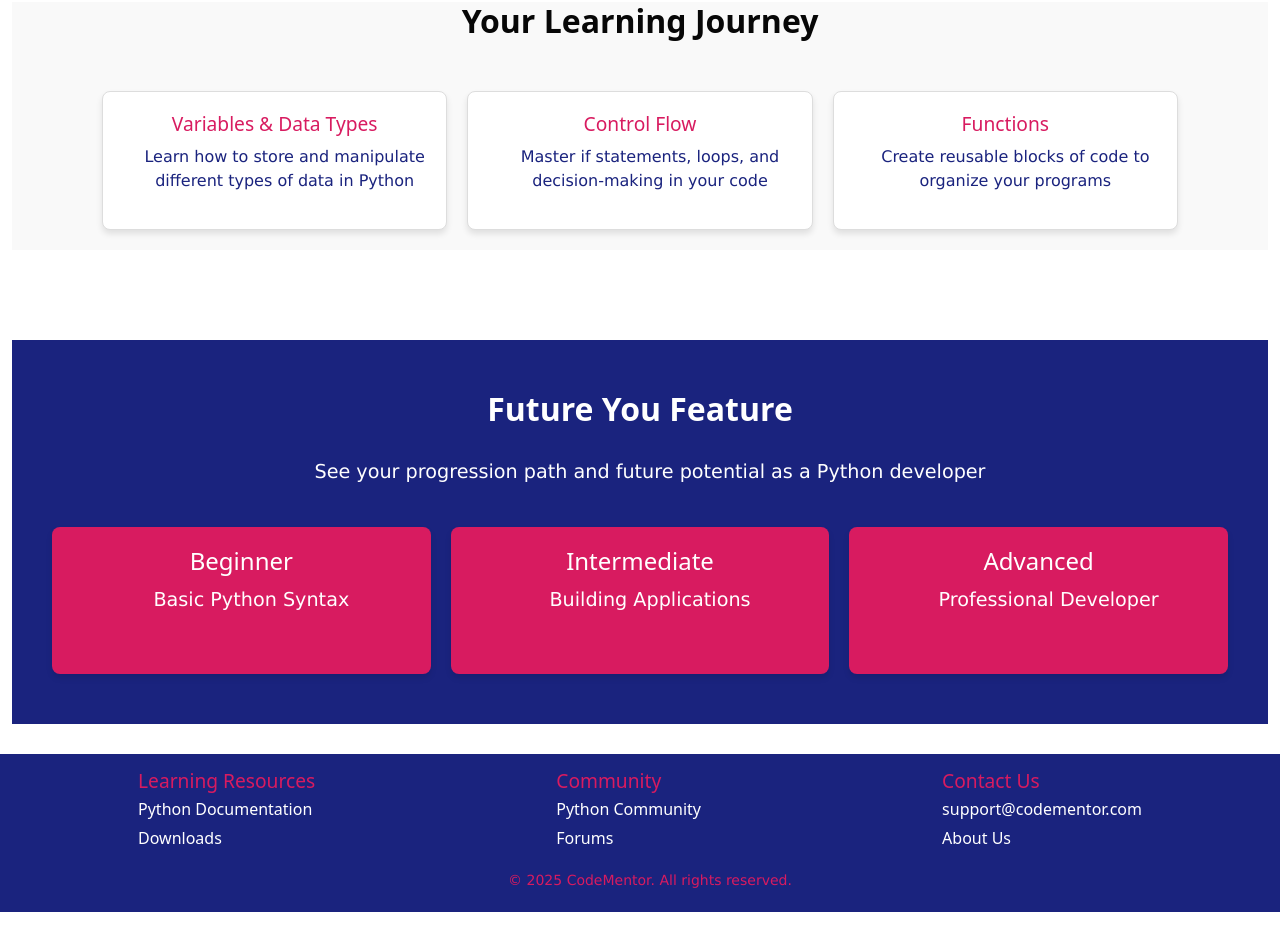
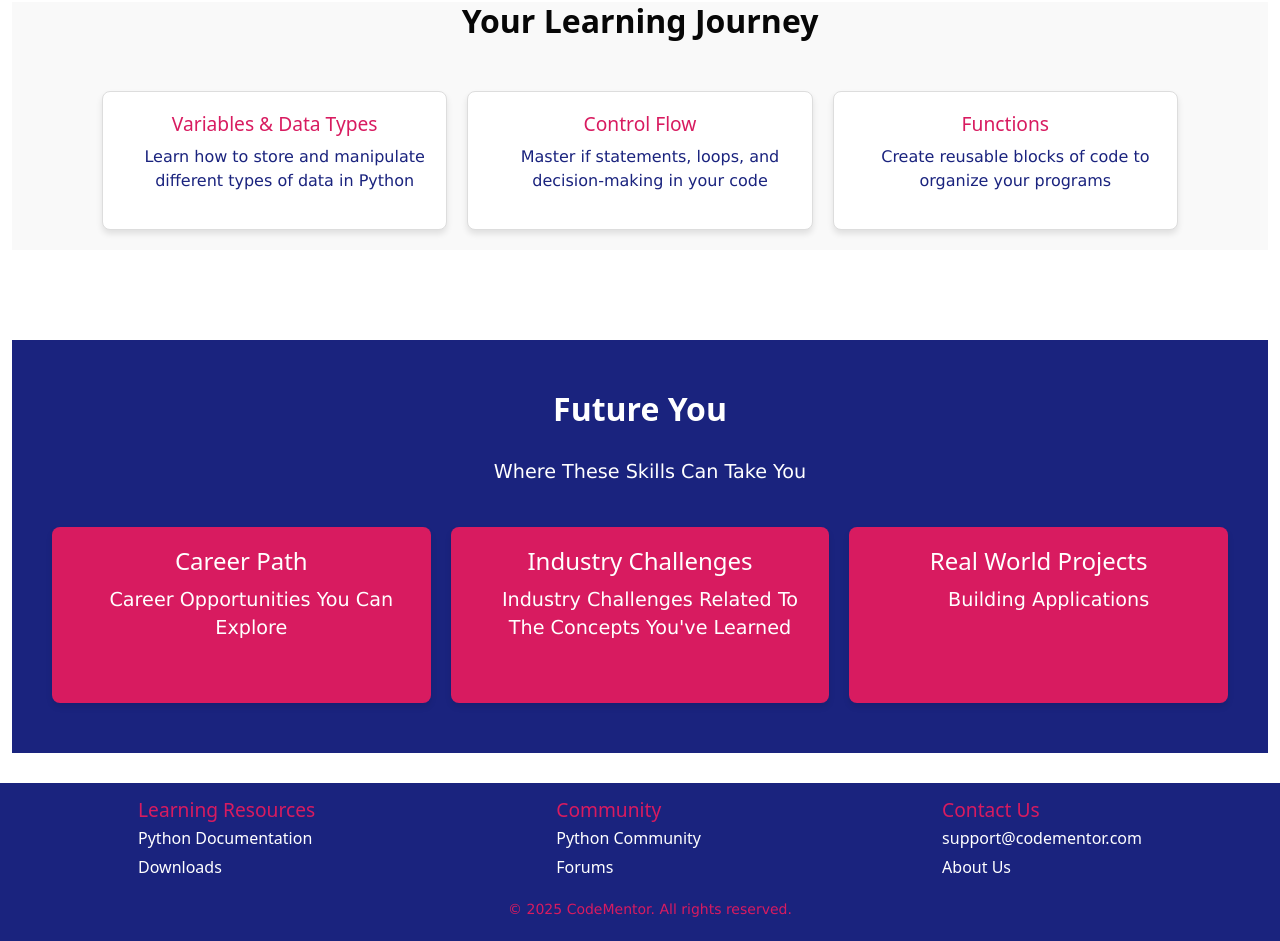
Before and after one commit to OMTPC/code-tutor, a Flask app: page / in a window 1280 px wide. Shown: the part 617-1558 px from the top of the page. Before the commit the page ends 1529 px from the top, so only its background shows below. Run offline with Flask 3, Linux system fonts and the light colour scheme.

Commit message:
final version V1.1

```diff
--- a/app.py
+++ b/app.py
@@ -227,13 +227,13 @@ def check_solution(user_code, exercise_id):
     # Check if any solution matches the user code
     for solution in solutions:
         if solution.solution_type == 'text' and solution.solution_text.strip().lower() == user_code.strip().lower():
-            return "Correct!"  # User's code matches the exact text solution
+            return "Correct!"# User's code matches the exact text solution
 
         if solution.solution_type == 'regex':
             # Check if the user's code matches the regex pattern
             pattern = re.compile(solution.solution_regex)
             if pattern.match(user_code.strip()):
-                return "Correct!"  # User's code matches the regex solution
+                return "Correct!"# User's code matches the regex solution
 
     return "Incorrect. Please try again."  # If no solutions match
 
--- a/templates/dashboard.html
+++ b/templates/dashboard.html
@@ -9,7 +9,7 @@
 
 <section class="learning-choice">
     <div class="intro-dash">
-        <h1>My Learning Journey</h1>
+        <h1>Your Learning Journey</h1>
     </div>
 
     <div class="container mt-4">
--- a/templates/exercise.html
+++ b/templates/exercise.html
@@ -17,7 +17,7 @@
         <!-- Left Column: List of Exercises -->
         <div class="col-md-3 p-3">
             <nav class="lesson-nav">
-                <h3>Exercises</h3>
+                <h3>Module {{ module.moduleid }} - Exercises</h3>
                 <ul class="list-group">
                     <!-- Exercise 1 Button (always enabled) -->
                     <li class="list-group-item">
@@ -87,7 +87,7 @@ window.onload = function() {
                         document.getElementById("exercise-description").innerHTML = `<p>${data.error}</p>`;
                     } else {
                         document.getElementById("exercise-title").innerText = data.title;
-                        document.getElementById("exercise-description").innerText = data.description;
+                        document.getElementById("exercise-description").innerHTML = data.description;
                     }
                 })
                 .catch(error => console.error("Error fetching exercise:", error));
--- a/templates/future_you.html
+++ b/templates/future_you.html
@@ -50,7 +50,7 @@
 
                     <div class="d-grid gap-2">  <!-- Bootstrap utility for stacking buttons -->
                         {% for exercise in exercises_with_status %}
-                            <button class="btn btn-primary"
+                            <button class="industry btn-primary"
 
                                 {% if not exercise.is_completed %} disabled {% endif %}
                                     data-url="{{ url_for('industry_challenges', exercise_id=exercise.exerciseid) }}">
@@ -153,7 +153,7 @@ document.addEventListener('click', function(event) {
     }
 });
 
-document.querySelectorAll(".btn.btn-primary").forEach(button => {
+document.querySelectorAll(".industry.btn-primary").forEach(button => {
     button.addEventListener("click", function() {
         let iframe = document.getElementById("challengeFrame");
         let container = document.getElementById("industry-challenges-container");
--- a/templates/index.html
+++ b/templates/index.html
@@ -77,25 +77,25 @@
 
         <!-- "Future You" Feature Section -->
         <section class="future-you">
-            <h2>Future You Feature</h2>
-                <p>See your progression path and future potential as a Python developer</p>
+            <h2>Future You </h2>
+                <p>Where These Skills Can Take You</p>
             <div class="timeline">
               <div class="timeline-point">
                 <div class="point-content">
-                  <h4>Beginner</h4>
-                  <p>Basic Python Syntax</p>
+                  <h4>Career Path</h4>
+                  <p>Career Opportunities You Can Explore</p>
                 </div>
               </div>
               <div class="timeline-point">
                 <div class="point-content">
-                  <h4>Intermediate</h4>
-                  <p>Building Applications</p>
+                  <h4>Industry Challenges</h4>
+                  <p>Industry Challenges Related To The Concepts You've Learned</p>
                 </div>
               </div>
               <div class="timeline-point">
                 <div class="point-content">
-                  <h4>Advanced</h4>
-                  <p>Professional Developer</p>
+                  <h4>Real World Projects</h4>
+                  <p>Building Applications</p>
                 </div>
               </div>
             </div>
```
Also changed, not shown: static/css/styles.css (+39 -0 lines), templates/module_intro.html (+5 -4 lines), instance/codetutorDB.db.
